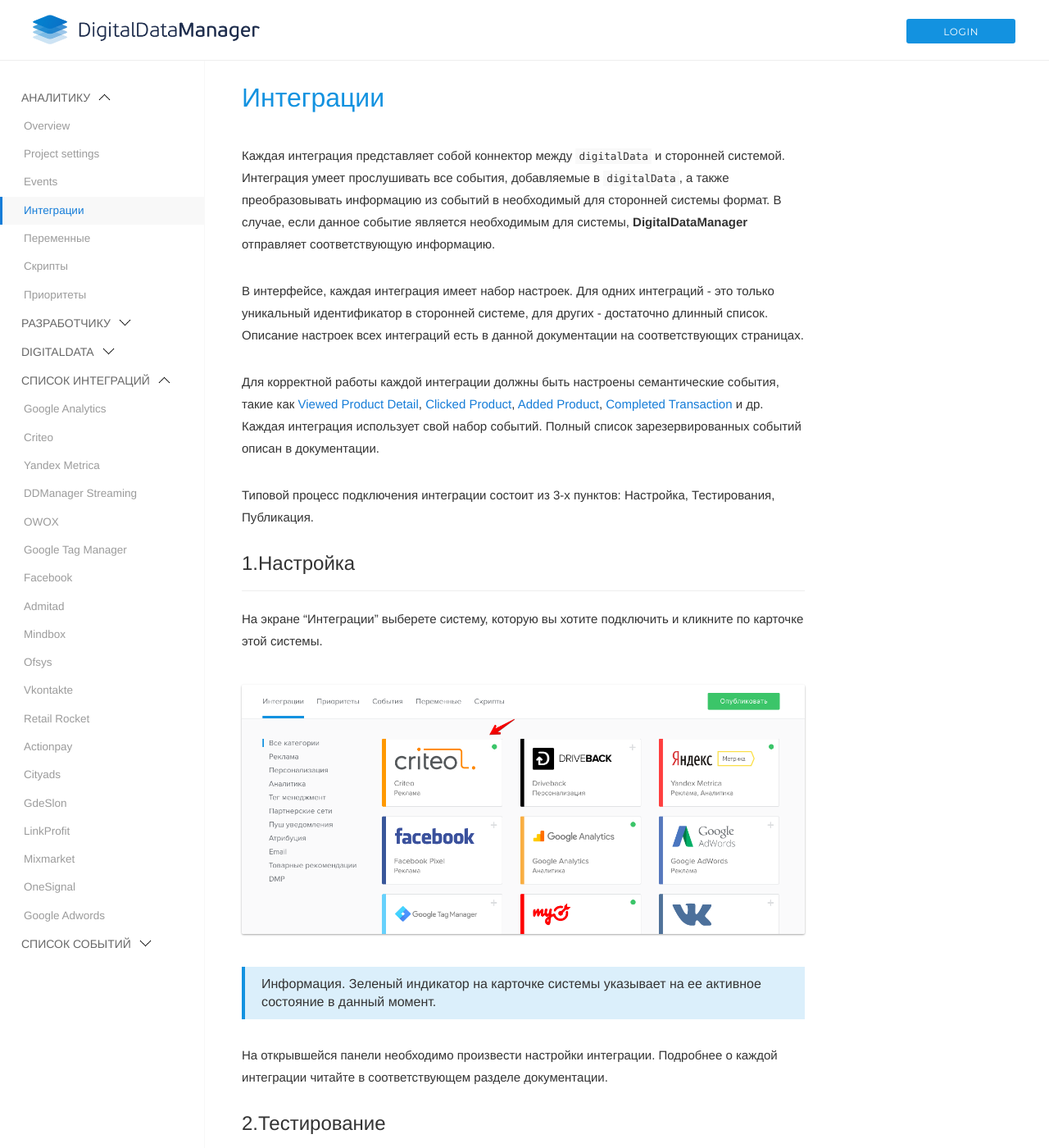
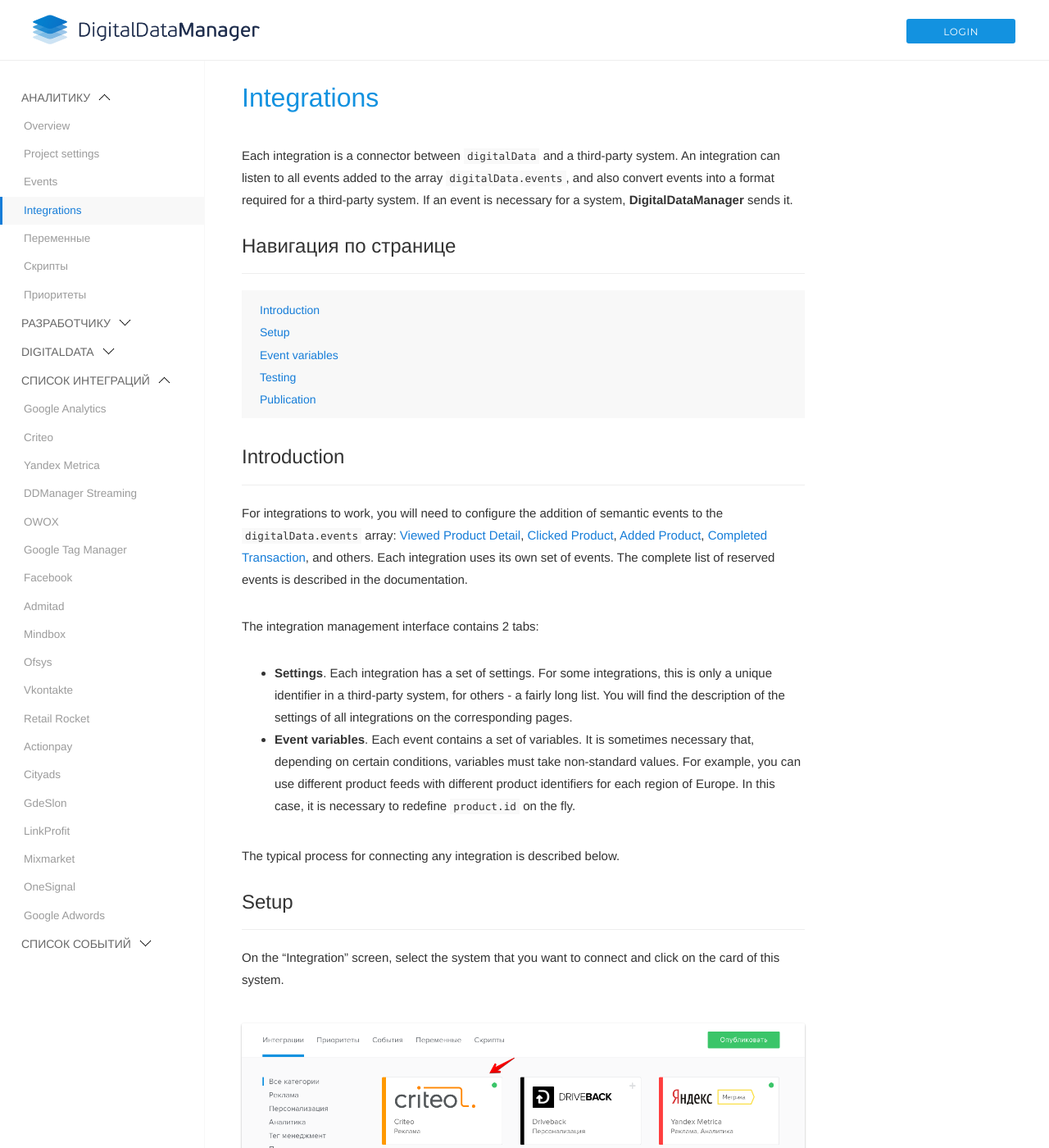
Before and after one commit to segmentstream-com/segmentstream-com.github.io, a Jekyll site: the page built from _docs/for-analyst/integrations.md, in a window 1280 px wide and 1400 px high. Shown: the whole window at 82% size. Built offline with Jekyll 4.4.1, drawn with Linux system fonts in a browser that asks for light colours; nearby versions of some CDN libraries; some of the changed text lies outside the part shown.

Commit message:
analyst integrations page

```diff
--- a/_docs/for-analyst/integrations.md
+++ b/_docs/for-analyst/integrations.md
@@ -1,45 +1,77 @@
 ---
 layout: page
 section: analyst
-title: "Интеграции"
+title: "Integrations"
 date: 2013-06-05 12:00:00
 order: 2
 ---
 
-Каждая интеграция представляет собой коннектор между `digitalData` и сторонней системой. Интеграция умеет прослушивать все события, добавляемые в `digitalData`, а также преобразовывать информацию из событий в необходимый для сторонней системы формат. В случае, если данное событие является необходимым для системы, **DigitalDataManager** отправляет соответствующую информацию.
+Each integration is a connector between `digitalData` and a third-party system. An integration can listen to all events added to the array `digitalData.events`, and also convert events into a format required for a third-party system. If an event is necessary for a system, **DigitalDataManager** sends it.
 
-В интерфейсе, каждая интеграция имеет набор настроек. Для одних интеграций - это только уникальный идентификатор в сторонней системе, для других - достаточно длинный список. Описание настроек всех интеграций есть в данной документации на соответствующих страницах.
+### Навигация по странице
+------
+<ul class="page-navigation">
+  <li><a href="#0">Introduction</a></li>
+  <li><a href="#1">Setup</a></li>
+  <li><a href="#2">Event variables</a></li>
+  <li><a href="#3">Testing</a></li>
+  <li><a href="#4">Publication</a></li>
+</ul>
 
-Для корректной работы каждой интеграции должны быть настроены семантические события, такие как [Viewed Product Detail](/events/viewed-product-detail), [Clicked Product](/events/clicked-product), [Added Product](/events/added-product), [Completed Transaction](/events/completed-transaction) и др. Каждая интеграция использует свой набор событий. Полный список зарезервированных событий описан в документации.
+### <a name="0"></a> Introduction
+------
+For integrations to work, you will need to configure the addition of semantic events to the `digitalData.events` array: [Viewed Product Detail](/events/viewed-product-detail), [Clicked Product](/events/clicked-product), [Added Product](/events/added-product), [Completed Transaction](/events/completed-transaction), and others. Each integration uses its own set of events. The complete list of reserved events is described in the documentation.
 
-Типовой процесс подключения интеграции состоит из 3-х пунктов: Настройка, Тестирования, Публикация.
+The integration management interface contains 2 tabs:
+ - **Settings**. Each integration has a set of settings. For some integrations, this is only a unique identifier in a third-party system, for others - a fairly long list. You will find the description of the settings of all integrations on the corresponding pages.
+ - **Event variables**. Each event contains a set of variables. It is sometimes necessary that, depending on certain conditions, variables must take non-standard values. For example, you can use different product feeds with different product identifiers for each region of Europe. In this case, it is necessary to redefine `product.id` on the fly.
 
-### 1.Настройка
+The typical process for connecting any integration is described below.
+
+### <a name="1"></a> Setup
 ------
-На экране "Интеграции" выберете систему, которую вы хотите подключить и кликните по карточке этой системы.
+On the "Integration" screen, select the system that you want to connect and click on the card of this system.
 
 ![](/img/integrations.1.png)
 
-> Информация. Зеленый индикатор на карточке системы указывает на ее активное состояние в данный момент.
+> The green indicator on the integration card indicates its active state.
 
-На открывшейся панели необходимо произвести настройки интеграции. Подробнее о каждой интеграции читайте в соответствующем разделе документации.
+You can set up the integration inside the panel. Read more about each integration in the appropriate section of the documentation.
 
-### 2.Тестирование
+### <a name="2"></a> Event variables
 ------
-После настройки интеграции необходимо произвести тестирование. Перейдите на ваш сайт в режиме **test_mode**.
+Let's take a look at an example of the product identifier override depending on the region of the user on a Google Adwords integration.
+1. Click the "Event Variables" tab and click "Add"
+  ![](/img/integrations.4.png)
+2. In the window that opens, fill in the fields: Variable name, Event name, Function, which returns the value of the variable.
+3. In the "Variable name" field, you must specify the event variable whose value you want to change. Since the Google Adwords integration gets data from `digitalData.events[].product.id` when a product page is viewed, it is necessary to specify `product.id` in the configuration field.
+4. In the "Event name" field, you must specify the name of the event whose variables will be overwritten "on the fly". If you do not specify any name, the overwrite will work for all events in which the variable specified in the "Variable Name" field occurs.
+5. The function that fills the value of the variable must return a value (contain the return construct). The value returned by this function will be placed in the variable specified in the "Variable Name" field when the "Event Name" event occurs.
+  ![](/img/integrations.5.png)
 
-> Чтобы активировать test_mode необходимо загрузить любую страницу вашего сайте с GET-параметром ddm_test_mode=1, например: [http://shop1.driveback.ru/?ddm_test_mode=1](http://shop1.driveback.ru/?ddm_test_mode=1)
+As you can see in the example, the variable `product.id` takes a different value depending on the region of the user. For users from Moscow, the suffix "-moscow" is added to the value of the field `digitalData.product.skuCode`.
+If before in Google Adwords the following value of the productId variable would have passed: "3856", then after the change, the value will be "3856003-moscow".
 
-Откройте консоль (правая кнопка мыши -> Просмотр кода страницы). В консоли вы увидите последовательность событий отправляемых в подключенные интеграции. Вместе с событиями вы увидите все переменные, которые отправляются в интеграции. Существует 3 индикатора:
-1. Если все настроено верно, все переменные будут подсвечены зеленым цветом.
-2. Если есть какая-то некритическая ошибка - вы увидите оранжевый цвет
-3. В случае критической ошибки, вы увидите красный цвет и символ `x>`, который означает, что событие не было отправлено в интеграцию.
+ - '3856' - is the product identifier, it has the same value for all variations of this product
+ - '3856003' - is the skuCode, it has a different values for each variation of this product. For example, for sneakers of a certain color and size 40, the value will be '3856001', for the same sneakers of size 41 - '3856002'.
+ - '3856003-moscow' - is the value of the product identifier, as marked in the XML-feed sent to Google Adwords for the 'Moscow' region.
+
+### <a name="3"></a> Testing
+------
+Testing is necessary after setting up an integration. This can be done in **test_mode** mode.
+
+> To activate test_mode you should load any page of your website with the ddm_test_mode=1 GET-parameter, for example: [http://shop1.driveback.ru/?ddm_test_mode=1](http://shop1.driveback.ru/?ddm_test_mode=1)
+
+Open the console (right mouse button -> View page code). In the console, you will see a sequence of events sent to the connected integrations. Along with the events, you will see all the variables that are sent in each integration. There are 3 indicators:
+1. If everything is set up correctly, all variables under the integration will be written in green
+2. Variables with non-critical errors will be orange
+3. Variables with critical errors will be red and marked with a `x>` symbol, which means that the event wasn't sent to the integration
 
  ![](/img/integrations.2.png)
  ![](/img/integrations.3.png)
 
-В случае наличия ошибки, обратите внимание на строку с указанием ошибки. Чаще всего ошибка будет заключаться в том, что вы не передаете в digitalData при загрузке странице нужную для интеграции переменную.
+If there is an error, pay attention to the line indicating the error. The most common mistake is that you do not pass the variable you need to integrate into digitalData when loading the page.
 
-### 3.Публикация
+### <a name="4"></a> Publication
 ------
-После того, как вы проверите интеграцию в test_mode режиме, можете опубликовать проект. Для этого нажмите кнопку "Опубликовать" в верхней правой части страницы.
+After you test the integration in test_mode mode, you can publish the project. To do this, click the "Publish" button at the top right of the page.
```
Also changed, not shown: _docs/for-analyst/events.md (+3 -3 lines).
